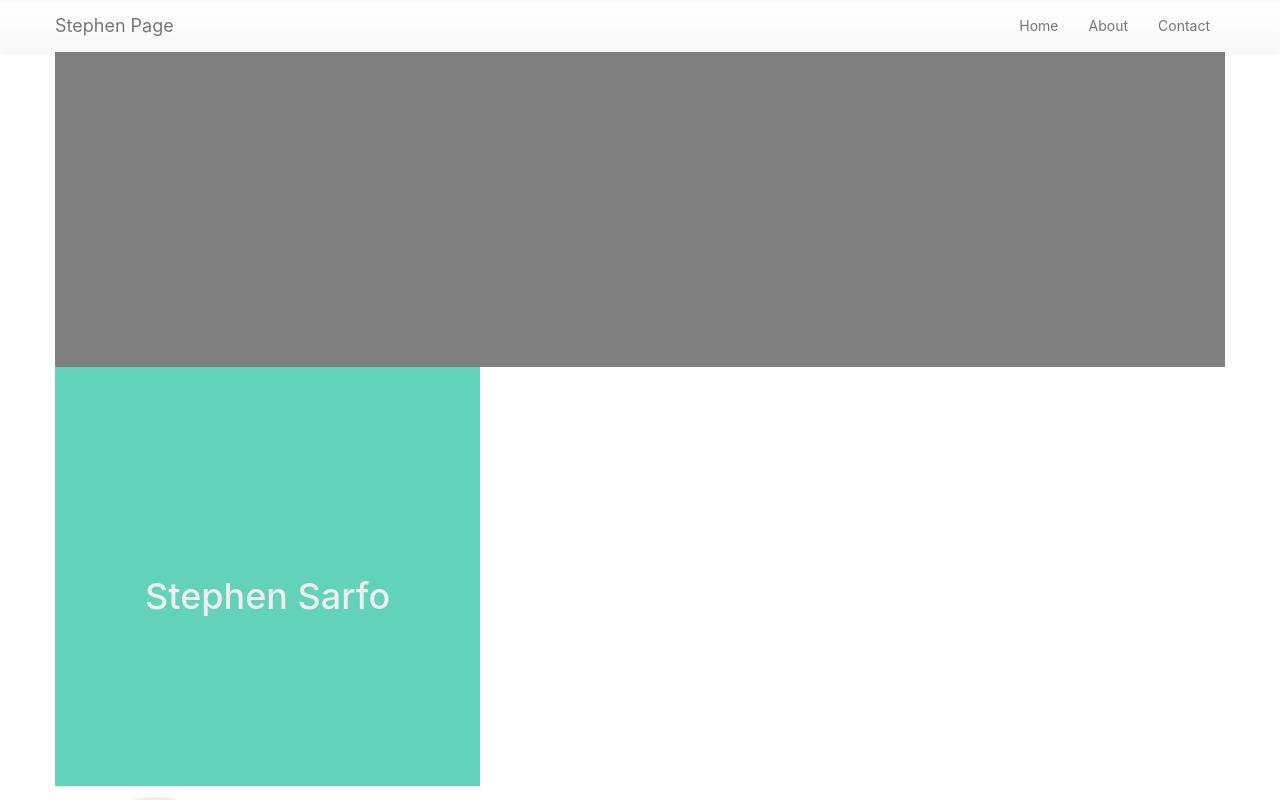
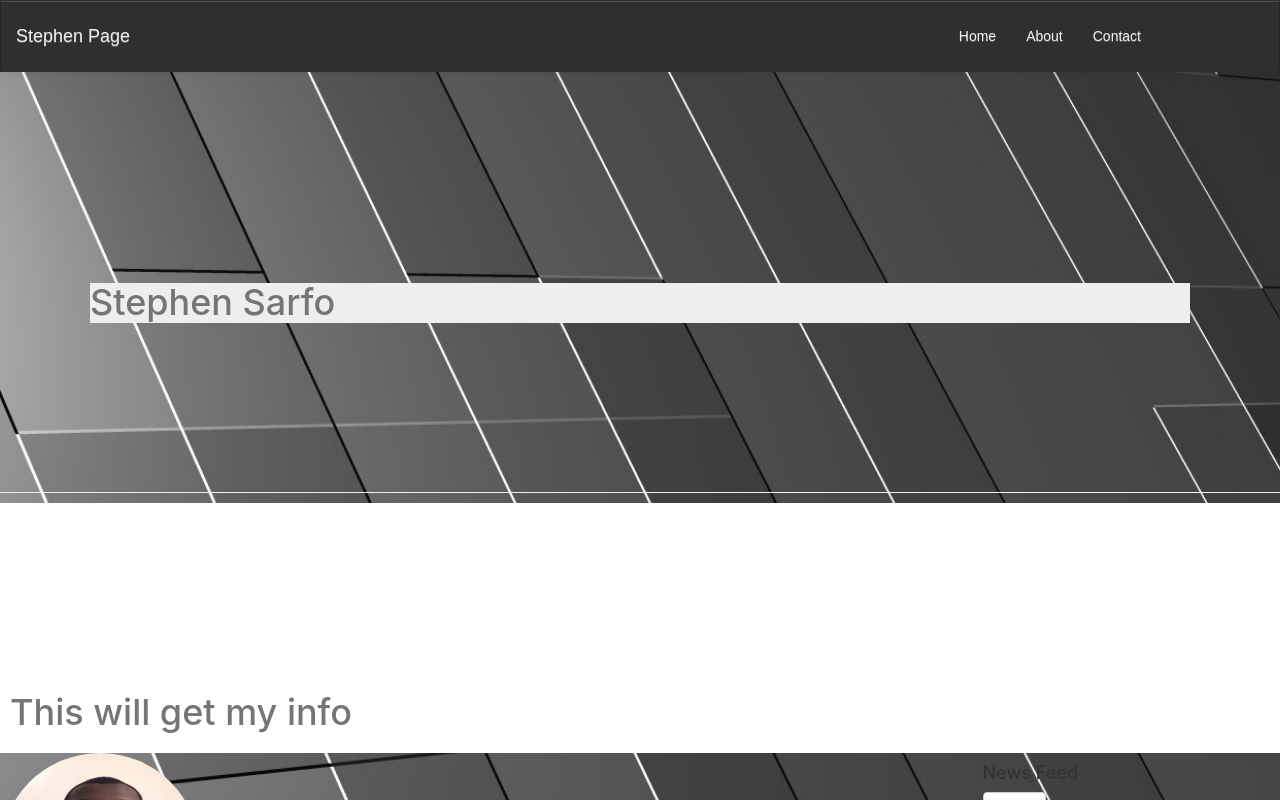
Before and after one commit to Stephen8898/Profile-Page-new, a React (Create React App) app: page /#/ in a window 1280 px wide. Shown: the top 800 px of the page. Built offline with nearby package versions, Linux system fonts and the light colour scheme; no server answers.

Commit message:
Modified the navbar, added a different background made changes to the body background, changed the container to fluid to fill the page.

```diff
--- a/src/components/CustomNavbar.jsx
+++ b/src/components/CustomNavbar.jsx
@@ -7,7 +7,7 @@ import './style/CustomNavbar.css';
 export default class CustomNavbar extends Component {
   render() {
     return (
-      <Navbar default collapseOnSelect>
+      <Navbar className="navbar navbar-dark bg-dark">
         <Navbar.Header>
             <Navbar.Brand>
                     Stephen Page
--- a/src/components/Home.jsx
+++ b/src/components/Home.jsx
@@ -1,9 +1,11 @@
 import React, { Component } from 'react'
 import { Link } from 'react-router-dom';
 import { Jumbotron, Grid, Row, Col, Image, Button, PageHeader } from "react-bootstrap";
+import Navbar from './CustomNavbar';
 import './style/Home.css';
 
 export default class Home extends Component {
+
   constructor (props){
         super(props)
         this.state = {
@@ -11,13 +13,14 @@ export default class Home extends Component {
         }
   }
 
+    api_Key = process.env.API_key;
     generateNews = this.generateNews.bind(this)
 
      generateNews(){
-       fetch("https://newsapi.org/v2/top-headlines?country=us&apiKey="+ process.env.API_key)
+       fetch("https://newsapi.org/v2/top-headlines?country=us&apiKey="+ this.api_Key)
         .then((result) => {
             return result.json();
-        })
+                })
         .then((json) =>{
             console.log(json);
         })
@@ -29,7 +32,7 @@ export default class Home extends Component {
 
   render() {
     return (
-      <Grid className="page-layout">
+      <div className="container-fluid">
           {/* <Jumbotron>
               <Image className="image-jumbotron" src="assets/SpaceIIMG.jpg" responsive />
               <h2>Welcome to my profile-page</h2>
@@ -38,15 +41,18 @@ export default class Home extends Component {
             <Button bsStyle="primary"> About </Button>
           </Link>
           </Jumbotron> */}
-          <div className="container-fluid">
+          <PageHeader className="page-header">
+          {/* <Image className="image-jumbotron" src="assets/SpaceIIMG.jpg" responsive /> */}
+          <div className="page-info">
+          <h1>Stephen Sarfo</h1>
+          </div>
+          </PageHeader>
+          {/* <div className="container-fluid"> */}
                 <div className="container-banner">
+                   <h1>This will get my info</h1>
+                </div>
+          {/* </div> */}
 
-                </div>
-          </div>
-          <PageHeader>
-          {/* <Image className="image-jumbotron" src="assets/SpaceIIMG.jpg" responsive /> */}
-          <h1>Stephen Sarfo</h1>
-          </PageHeader>
           <Row className="show-grid test-center">
             <Col xs={12} sm={4} className="person-wrapper">
                 <Image src="assets/linkdenProf.jpg" placeholder="Image here" circle className="profile-pic"/>
@@ -59,7 +65,7 @@ export default class Home extends Component {
             </Col>
           </Row>
 
-      </Grid>
+      </div>
     )
   }
 }
--- a/src/components/style/CustomNavbar.css
+++ b/src/components/style/CustomNavbar.css
@@ -1,5 +1,5 @@
 
-element.style {
+/* element.style {
 }
 @media (min-width: 768px){
 
@@ -21,7 +21,7 @@ element.style {
     border-left-color: rgb(231, 231, 231);
 }
 .navbar-default {
-    background-image: linear-gradient(to bottom,transparent 0,transparent 100%);
+    background-image: linear-gradient(to bottom,#808080 0,#808080 100%);
     filter: progid:DXImageTransform.Microsoft.gradient(startColorstr='#ffffffff', endColorstr='#fff8f8f8', GradientType=0);
     filter: progid:DXImageTransform.Microsoft.gradient(enabled=false);
     background-repeat: repeat-x;
@@ -34,20 +34,22 @@ element.style {
 }
 
 .navbar {
-    position: relative;
+    /* just changed navbar postion from reletive to absloute
+
+    position: fixed;
     min-height: 50px;
-    /* margin-bottom: 0px; */
-    border: 1px solid transparent;
-    border-top-color: transparent;
+    /* margin-bottom: 0px;
+    border: 1px solid #808080;
+    border-top-color: #808080;
     border-top-style: solid;
     border-top-width: 1px;
-    border-right-color: transparent;
+    border-right-color: #808080;
     border-right-style: solid;
     border-right-width: 1px;
-    border-bottom-color: transparent;
+    border-bottom-color: #808080;
     border-bottom-style: solid;
     border-bottom-width: 1px;
-    border-left-color: transparent;
+    border-left-color: #808080;
     border-left-style: solid;
     border-left-width: 1px;
     border-image-source: initial;
@@ -81,7 +83,7 @@ element.style {
     position: relative;
     min-height: 50px;
     margin-bottom: 0px;
-    border: 1px solid transparent;
+    border: 1px solid #808080;
 }
 
 article, aside, footer, header, hgroup, main, nav, section {
@@ -99,4 +101,75 @@ article, aside, details, figcaption, figure, footer, header, hgroup, main, menu,
     -webkit-box-sizing: border-box;
     -moz-box-sizing: border-box;
     box-sizing: border-box;
+} */
+
+.navbar,
+.navbar-default {
+    background-image: linear-gradient(to bottom,#252525c7 0,#252525c7 100%) !important; /* override background image gradient w/ flat color */
 }
+.navbar-default {
+    /* background-image: -webkit-linear-gradient(top,#fff 0,#f8f8f8 100%);
+    background-image: -o-linear-gradient(top,#fff 0,#f8f8f8 100%); */
+    background-image: -webkit-gradient(linear,left top,left bottom,from(#fff),to(#f8f8f8));
+    /* background-image: linear-gradient(to bottom,#fff 0,#f8f8f8 100%); */
+    /* filter: progid:DXImageTransform.Microsoft.gradient(startColorstr='#ffffffff', endColorstr='#fff8f8f8', GradientType=0);
+    filter: progid:DXImageTransform.Microsoft.gradient(enabled=false); */
+    background-repeat: repeat-x;
+    /* border-radius: 4px; */
+    -webkit-box-shadow: inset 0 1px 0 rgba(255,255,255,.15), 0 1px 5px rgba(0,0,0,.075);
+    box-shadow: inset 0 1px 0 rgba(255,255,255,.15), 0 1px 5px rgba(0,0,0,.075);
+}
+.navbar-default {
+    background-color: #252525c7;
+    border-color: #e7e7e7;
+}
+
+.navbar-default .navbar-nav>li>a {
+    color: #eee;
+}
+.navbar-default .navbar-nav>li>a:hover {
+    text-decoration: underline;
+}
+
+.navbar-default .navbar-brand {
+    color: #eee;
+}
+
+.navbar-brand{
+    font-family: "Montserrat", sans-serif;
+}
+
+a {
+    font-family: "Montserrat", sans-serif;
+    text-decoration: none;
+}
+
+@media (min-width: 768px){
+.navbar {
+    border-radius: 4px;
+}
+}
+.navbar {
+    position: relative;
+    min-height: 50px;
+    padding-top: 10px;
+    padding-bottom: 10px;
+    margin-bottom: 0px;
+    border: 1px solid #252525c7;
+    border-radius: 0px;
+}
+article, aside, details, figcaption, figure, footer, header, hgroup, main, menu, nav, section, summary {
+    display: block;
+}
+* {
+    box-sizing: border-box;
+}
+
+* {
+    box-sizing: border-box;
+}
+* {
+    -webkit-box-sizing: border-box;
+    -moz-box-sizing: border-box;
+    box-sizing: border-box;
+}
--- a/src/components/style/Home.css
+++ b/src/components/style/Home.css
@@ -1,48 +1,67 @@
-.container {
+/* .container {
     padding-right: 0px;
     padding-left: 0px;
     margin-right:  auto;
     margin-left: auto;
-    /* margin-left: 50%; */
-}
+    /* margin-left: 50%;
+    display: block;
 
+
+}*/
 
 @media (min-width: 768px){
    .page-header {
 
     }
 }
+.container{
+    /* background-image: url("/assets/SpaceIIMG.jpg");
+    background-position:center;
+    background-size: cover;   */
+    margin: 0px;
 
-
+}
 
 .page-header {
     padding: 30px 90px 30px 90px;
-    width: fit-content;
-    position: relative;
+    /* width: fit-content; */
+    /* position: relative; */
     margin: 0px 0 10px;
     border-bottom: 1px solid #eee;
     height: 30em;
+    display: block;
+   background-color: transparent;
+    /* background-color: rgba(75, 204, 176, 0.87); */
+    /* background-image: url("/assets/SpaceIIMG.jpg"); */
+}
 
-    background-color: rgba(75, 204, 176, 0.87);
-    /* background-image: url("/assets/SpaceIIMG.jpg"); */
+.page-info{
+    background-color: #eee;
+    display: block;
 }
 
 h1 {
    /* text-shadow: 5em; */
     margin-top: 5em;
     text-align: left;
-    color: #eee;
+    color: #757575;
 }
+
  .container-fluid {
-    padding: 115px 0 200px;
-    background-color: gray;
+    padding: 1px 0 200px;
+      background-image: url("/assets/gray-background.jpg");
+    background-position:center;
+    background-size: cover;
+    /* background-color: gray; */
 
     /* background-image: url("/assets/Banner-wallPic.jpg");
     filter: blur(2px);
     -webkit-filter: blur(2px); */
  }
  .container-banner {
-     font-family: sans-serif;
+     padding: 10px;
+     background-color: #fff;
+     /* font-family: sans-serif; */
 
 
  }
```
Also changed, not shown: public/assets/gray-background.jpg (added), 1 other file (tests, documents, lock files or other folders).
